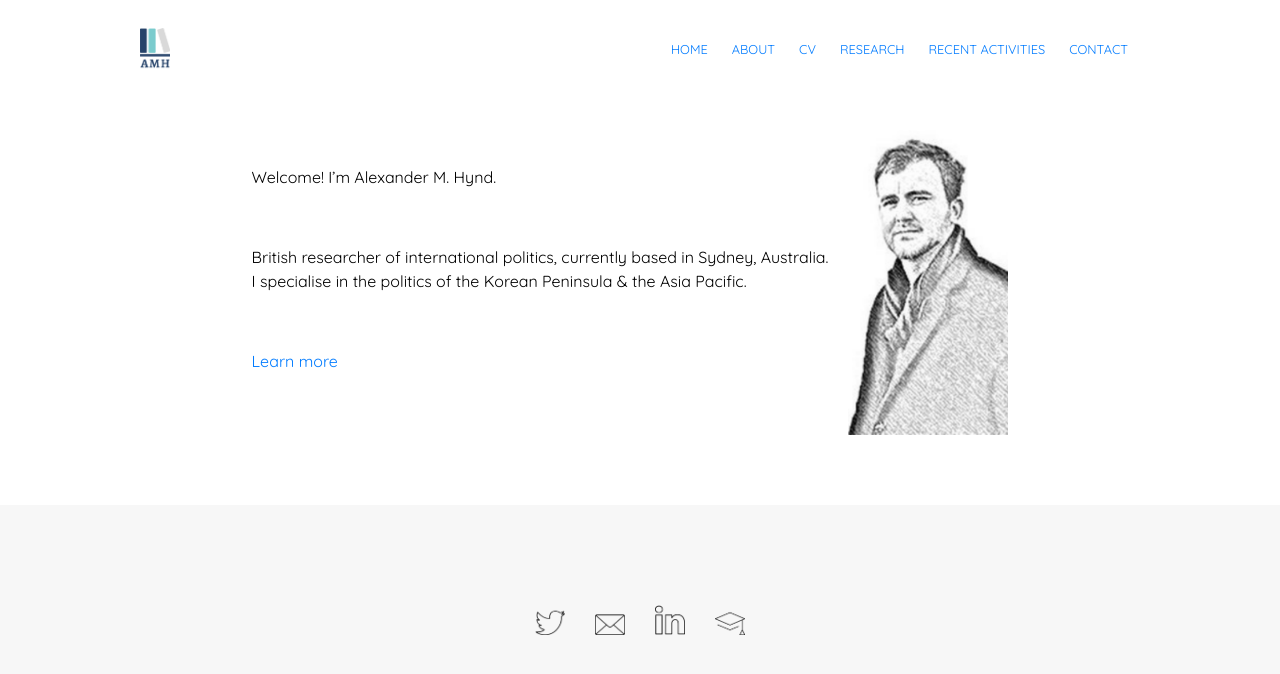
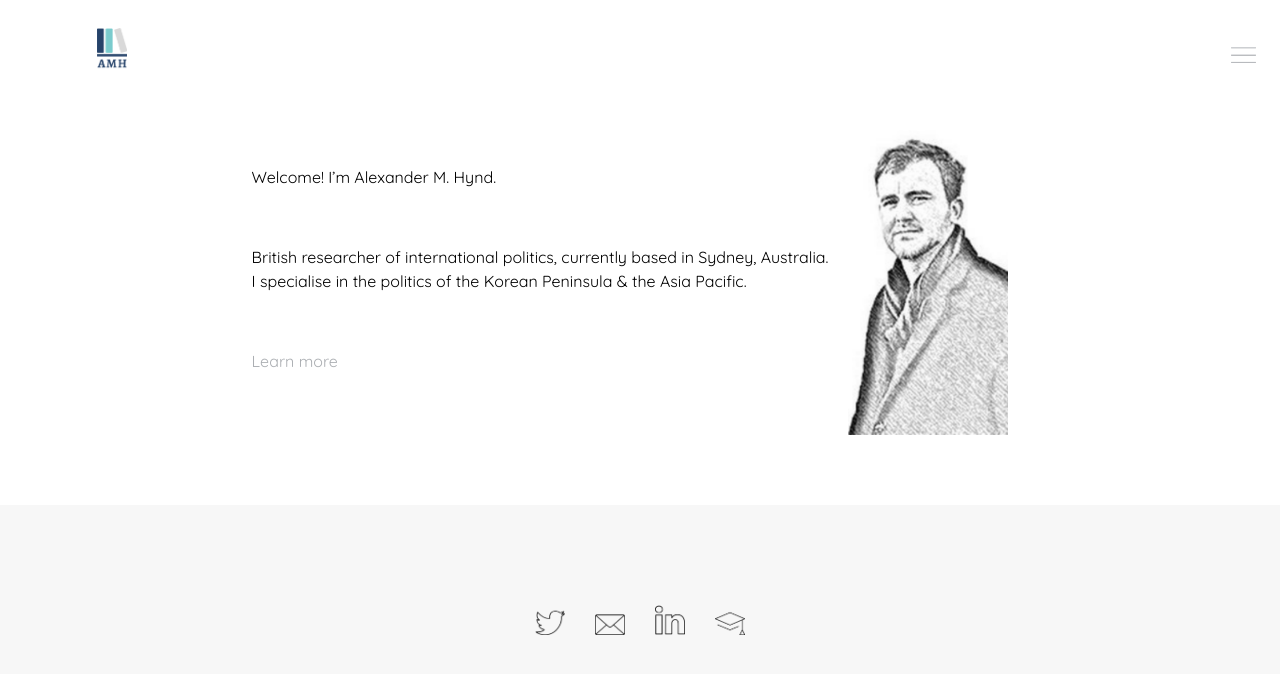
Before and after one commit to soojinhong91/alexandermhynd, a Gatsby app: page / in a window 1280 px wide. Shown: the top 674 px of the page. Built offline with nearby package versions, Linux system fonts and the light colour scheme.

Commit message:
add responsive nav

```diff
--- a/gatsby-browser.js
+++ /dev/null
@@ -1 +0,0 @@
-import "./node_modules/bootstrap/dist/css/bootstrap.css"
--- a/src/components/Layout.js
+++ b/src/components/Layout.js
@@ -3,13 +3,16 @@ import Navbar from "./Navbar"
 import Footer from "./Footer"
 import "../styles/global.css"
 
+import "bootstrap/dist/css/bootstrap.min.css"
+import { Container } from "react-bootstrap"
+
 export default function Layout({ children }) {
   return (
     <div>
-      <div className="layout">
+      <Container>
         <Navbar />
         <div className="content">{children}</div>
-      </div>
+      </Container>
       <Footer />
     </div>
   )
--- a/src/components/Navbar.js
+++ b/src/components/Navbar.js
@@ -1,4 +1,4 @@
-import React from "react"
+import React, { useState } from "react"
 import { Link } from "gatsby"
 
 import * as NavbarStyles from "./styles/Navbar.module.css"
@@ -7,10 +7,18 @@ import logo from "../../static/assets/logo.png"
 import burgerMenu from "../../static/assets/burgerMenu.png"
 
 export default function Navbar() {
+  const [showNav, setShowNav] = useState(false)
+  const toggleNav = () => {
+    setShowNav(!showNav)
+  }
+
   return (
     <nav className={NavbarStyles.navbar}>
       <img src={logo} alt="logo" className={NavbarStyles.navbar__logo} />
-      <ul className={NavbarStyles.navbar__menu}>
+      <ul
+        className={NavbarStyles.navbar__menu}
+        style={{ display: showNav ? `flex` : `none` }}
+      >
         <li>
           <Link to="/">HOME</Link>
         </li>
@@ -31,13 +39,13 @@ export default function Navbar() {
         </li>
       </ul>
 
-      <a href="#" className={NavbarStyles.navbar__toggleBtn}>
+      <a
+        href="#"
+        className={NavbarStyles.navbar__toggleBtn}
+        onClick={toggleNav}
+      >
         <img src={burgerMenu} alt="burgerMenu" />
       </a>
     </nav>
   )
 }
-
-// TO DO
-// 1. responsive
-// 2. reduce font weight
--- a/src/components/styles/Navbar.module.css
+++ b/src/components/styles/Navbar.module.css
@@ -21,12 +21,11 @@
   font-size: 0.8rem;
 }
 
-a {
+li a {
   color: var(--darkgrey);
 }
 
 .navbar__toggleBtn {
-  display: none;
   position: absolute;
   right: 24px;
 }
@@ -35,24 +34,7 @@ a {
   width: 25px;
 }
 
-/* nav ul {
-  padding-left: 0;
-  display: flex;
-}
-
-nav ul li {
-  list-style: none;
-}
-
-nav a {
-  font-size: small;
-  margin-left: 20px;
-  color: var(--darkgrey);
-  padding: 10px 0;
-  transition: 0.4s;
-} */
-
-nav a:hover {
+nav li a:hover {
   transition: 0.3s;
   color: var(--mint);
   text-decoration: none;
@@ -66,7 +48,6 @@ nav a:hover {
   }
 
   .navbar__menu {
-    display: none;
     flex-direction: column;
     align-items: center;
     width: 100%;
--- a/src/pages/index.js
+++ b/src/pages/index.js
@@ -4,6 +4,8 @@ import "@fontsource/quicksand"
 import * as HomeStyles from "../styles/home.module.css"
 import Layout from "../components/Layout"
 import alexander from "../../static/assets/home/alexander.png"
+
+import "bootstrap/dist/css/bootstrap.min.css"
 
 export default function Home() {
   return (
--- a/src/styles/global.css
+++ b/src/styles/global.css
@@ -14,8 +14,3 @@
   color: black;
   text-decoration: none;
 }
-
-.layout {
-  max-width: 80%;
-  margin: 0 auto;
-}
--- a/src/styles/home.module.css
+++ b/src/styles/home.module.css
@@ -13,6 +13,20 @@
 
 .homeText {
   display: inline-block;
+  text-decoration: none;
+  color: black;
+}
+
+.homeText a {
+  text-decoration: none;
+  color: var(--darkgrey);
+}
+
+.homeText a:hover {
+  text-decoration: none;
+  color: var(--mint);
+  transition: 0.3s;
+  border-bottom: 2px solid var(--mint);
 }
 
 .homeTextParag {
```
